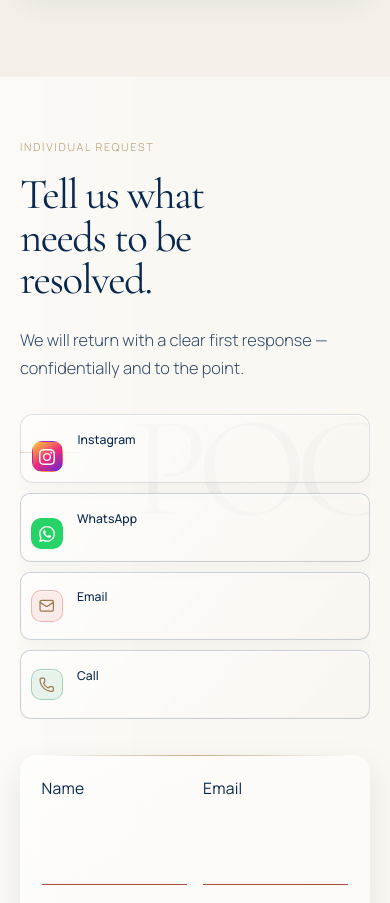
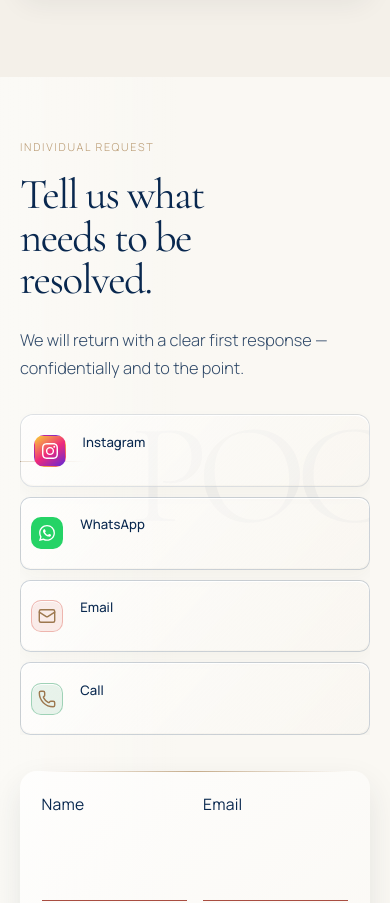
Before and after one commit to dmkstudio/poc-riviera-editorial-site, a Next.js app: page / in a window 390 px wide. Shown: the part 4520-5423 px from the top of the page. Built offline with nearby package versions, Linux system fonts and the light colour scheme.

Commit message:
Align mobile contact details

```diff
--- a/app/globals.css
+++ b/app/globals.css
@@ -1059,6 +1059,37 @@ header{
   .socials .contact-brand-icon img{width:1rem;height:1rem}
 }
 
+/* Mobile contact tiles: keep the real contact detail legible and align every
+   channel around the same two-line information rhythm. */
+@media(max-width:760px){
+  .socials .contact-channel{
+    grid-template-columns:2.35rem minmax(0,1fr);
+    align-items:center;
+    min-height:4.55rem;
+    height:auto;
+    padding:.72rem .8rem;
+  }
+  .socials .contact-channel :is(svg,.contact-brand-icon){
+    box-sizing:border-box;
+    width:2rem;
+    height:2rem;
+    padding:.36rem;
+    align-self:center;
+  }
+  .socials .contact-channel span{
+    align-self:end;
+    font-size:.82rem;
+    line-height:1.2;
+  }
+  .socials .contact-channel small{
+    align-self:start;
+    margin-top:.12rem;
+    font-size:.68rem;
+    line-height:1.3;
+    overflow-wrap:anywhere;
+  }
+}
+
 /* Editorial bridge: give the space above the contact grid a quiet brand rhythm. */
 .contact-copy{position:relative;overflow:hidden}
 .contact-copy::before{
```
